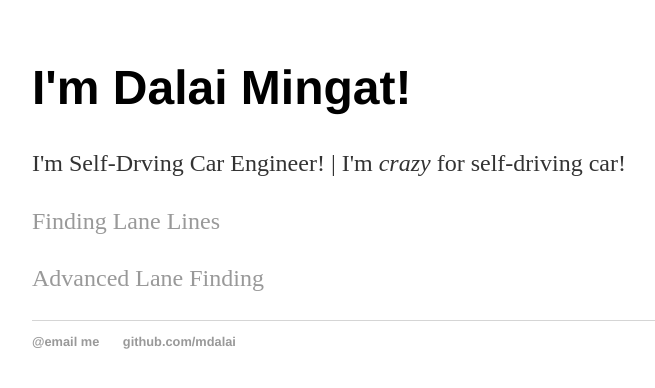
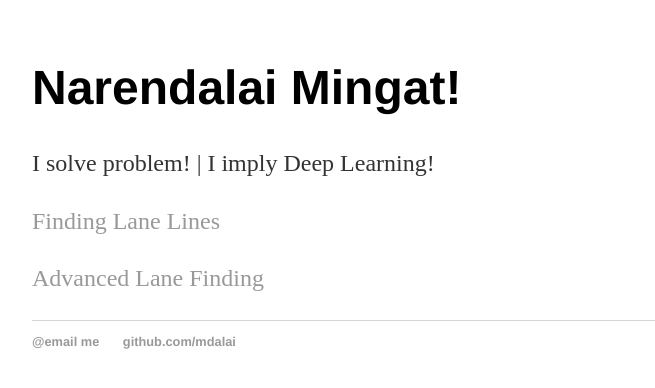
Before and after one commit to mdalai/mdalai.github.io, a plain HTML site: page index.html in a window 1280 px wide. Shown: the whole page, without its empty margins (160-815 px from the left). Drawn offline with Linux system fonts and the light colour scheme.

Commit message:
Update index.html

```diff
--- a/index.html
+++ b/index.html
@@ -16,8 +16,8 @@
 		</nav>-->
 		<div class="container">
     		<div class="blurb">
-        		<h1>I'm Dalai Mingat! </h1>
-			<p>I'm Self-Drving Car Engineer! | I'm <em>crazy</em> for self-driving car! </p>
+        		<h1>Narendalai Mingat! </h1>
+			<p>I solve problem! | I imply Deep Learning! </p>
 					<!--<a href="/about">Read more about my life...</a> -->
     		</div><!-- /.blurb -->
 		</div><!-- /.container -->
```
